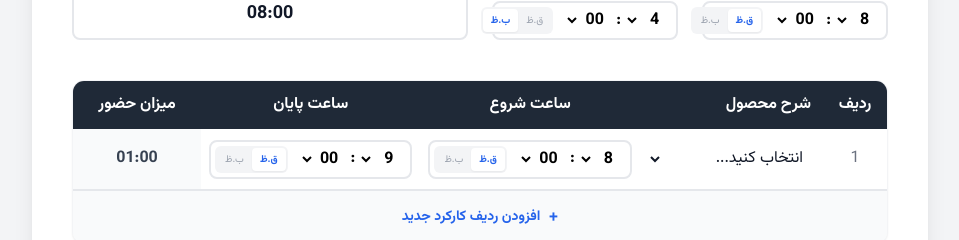
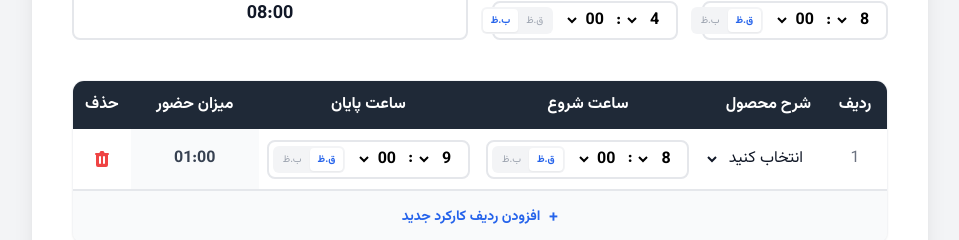
Before and after one commit to ghstud2004-rgb/karkard, a React (Vite) app: page / in a window 1280 px wide. Shown: the part 489-729 px from the top of the page, without its empty margins (160-1119 px from the left). Built offline with nearby package versions, Linux system fonts and the light colour scheme.

Commit message:
feat: Add ability to delete work log entries
This change introduces functionality to remove individual work log entries from the factory time tracking form. It includes a new "Delete" button for each work log row and the corresponding logic to update the state and clear any associated errors.

```diff
--- a/App.tsx
+++ b/App.tsx
@@ -295,6 +295,22 @@ const App: React.FC = () => {
     }));
   };
 
+  const handleDeleteWorkLog = (id: string) => {
+    setCurrentRecord(prev => ({
+      ...prev,
+      workLogs: prev.workLogs.filter(log => log.id !== id)
+    }));
+
+    setErrors(prev => {
+        const newErrors = { ...prev };
+        delete newErrors[`log_product_${id}`];
+        delete newErrors[`log_time_${id}`];
+        delete newErrors[`log_range_${id}`];
+        return newErrors;
+    });
+    setIsSaved(false);
+  };
+
   // عملیات ذخیره با API
   const saveRecord = async () => {
     if (!validateForm()) {
@@ -546,6 +562,7 @@ const App: React.FC = () => {
                 <th className="p-3 text-center w-40">ساعت شروع</th>
                 <th className="p-3 text-center w-40">ساعت پایان</th>
                 <th className="p-3 text-center w-32">میزان حضور</th>
+                <th className="p-3 text-center w-12">حذف</th>
               </tr>
             </thead>
             <tbody>
@@ -593,6 +610,19 @@ const App: React.FC = () => {
                   <td className="p-2 text-center font-bold text-gray-700 bg-gray-50">
                     {calculateDuration(log.startTime, log.endTime)}
                   </td>
+                  <td className="p-2 text-center">
+                    {!isAbsent && (
+                        <button
+                            onClick={() => handleDeleteWorkLog(log.id)}
+                            className="text-red-500 hover:text-red-700 hover:bg-red-50 p-2 rounded-full transition-all"
+                            title="حذف"
+                        >
+                            <svg xmlns="http://www.w3.org/2000/svg" className="h-5 w-5" viewBox="0 0 20 20" fill="currentColor">
+                                <path fillRule="evenodd" d="M9 2a1 1 0 00-.894.553L7.382 4H4a1 1 0 000 2v10a2 2 0 002 2h8a2 2 0 002-2V6a1 1 0 100-2h-3.382l-.724-1.447A1 1 0 0011 2H9zM7 8a1 1 0 012 0v6a1 1 0 11-2 0V8zm5-1a1 1 0 00-1 1v6a1 1 0 102 0V8a1 1 0 00-1-1z" clipRule="evenodd" />
+                            </svg>
+                        </button>
+                    )}
+                  </td>
                 </tr>
               ))}
             </tbody>
```
